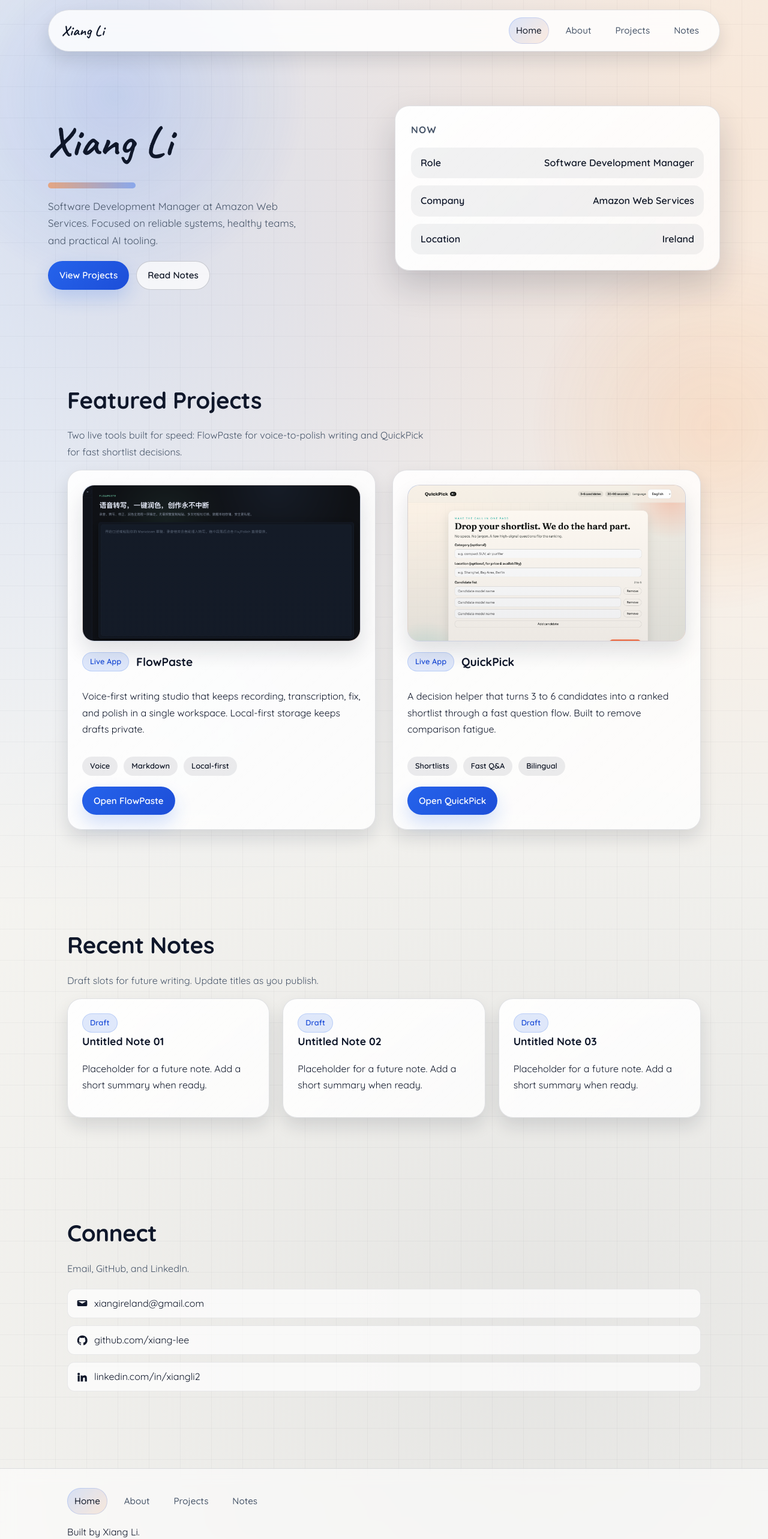
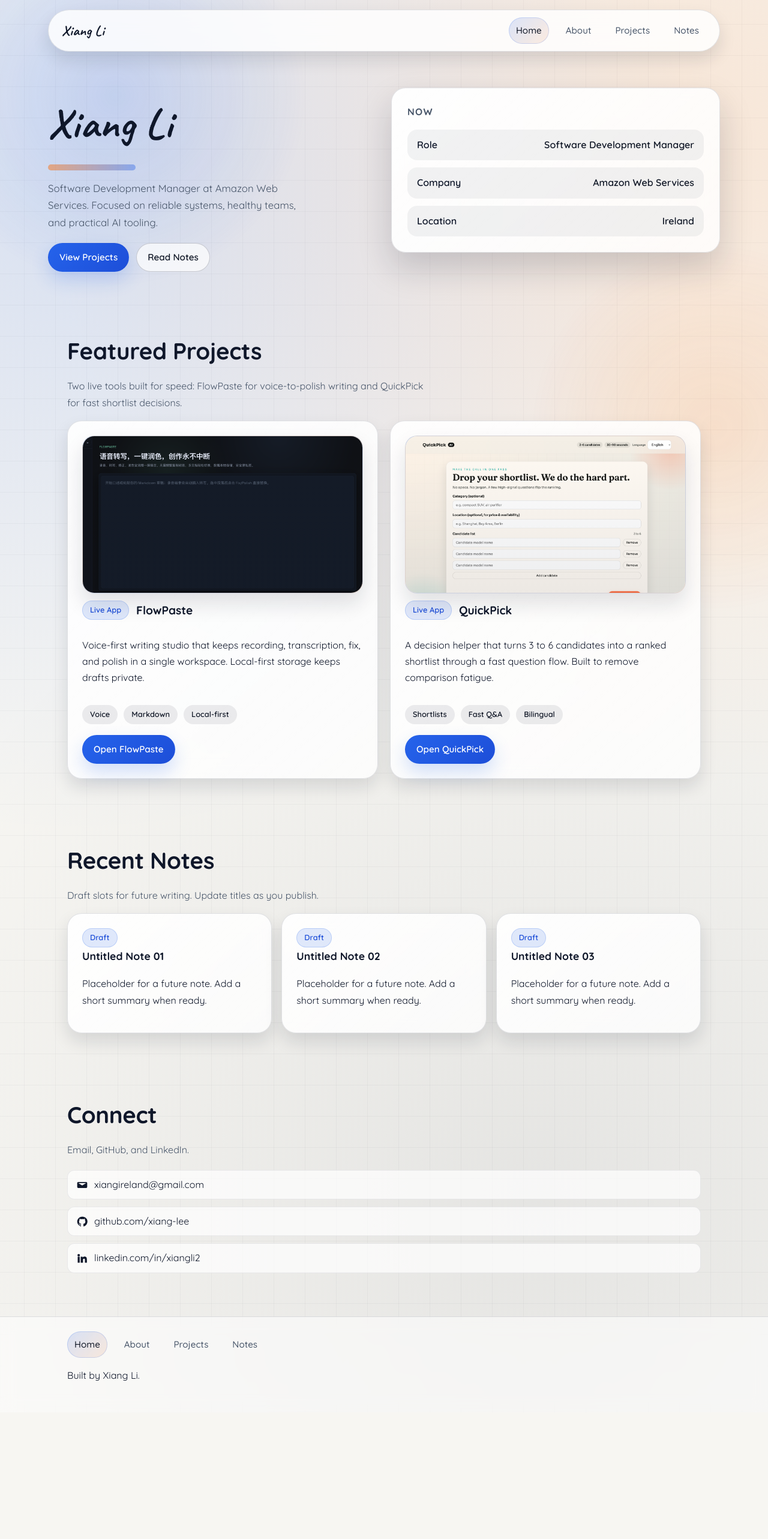
Before and after one commit to xiang-lee/xiangli-dev, a plain HTML site: page index.html in a window 1280 px wide. Shown: the whole page at 60% size. After the commit the page ends 2354 px from the top, so only its background shows below. Drawn offline with Linux system fonts and the light colour scheme.

Commit message:
style: reduce vertical whitespace for a more compact layout

```diff
--- a/assets/styles.css
+++ b/assets/styles.css
@@ -168,9 +168,9 @@ img {
 }
 
 .hero {
-  padding: 78px 0 56px;
+  padding: 48px 0 32px;
   display: grid;
-  gap: 36px;
+  gap: 24px;
   grid-template-columns: repeat(auto-fit, minmax(260px, 1fr));
   align-items: start;
 }
@@ -241,15 +241,15 @@ img {
 }
 
 .section {
-  padding: 64px 0;
+  padding: 36px 0;
 }
 
 .section-intro {
-  padding-bottom: 36px;
+  padding-bottom: 24px;
 }
 
 .section-featured {
-  padding-top: 36px;
+  padding-top: 24px;
 }
 
 .section h2 {
@@ -273,7 +273,7 @@ img {
 
 .grid {
   display: grid;
-  gap: 22px;
+  gap: 16px;
 }
 
 .grid.two {
@@ -306,12 +306,12 @@ img {
 }
 
 .project-grid {
-  gap: 28px;
+  gap: 20px;
 }
 
 .project-card {
   display: grid;
-  gap: 18px;
+  gap: 12px;
 }
 
 .project-media {
@@ -485,9 +485,9 @@ img {
 }
 
 .footer {
-  padding: 32px 0 48px;
+  padding: 24px 0 32px;
   border-top: 1px solid var(--border);
-  margin-top: 64px;
+  margin-top: 36px;
   background: rgba(255, 255, 255, 0.55);
   backdrop-filter: blur(12px);
 }
@@ -545,7 +545,7 @@ img {
   }
 
   .section {
-    padding: 52px 0;
+    padding: 32px 0;
   }
 
   .nav-bar {
@@ -565,6 +565,6 @@ img {
   }
 
   .hero {
-    padding-top: 56px;
+    padding-top: 36px;
   }
 }
```
